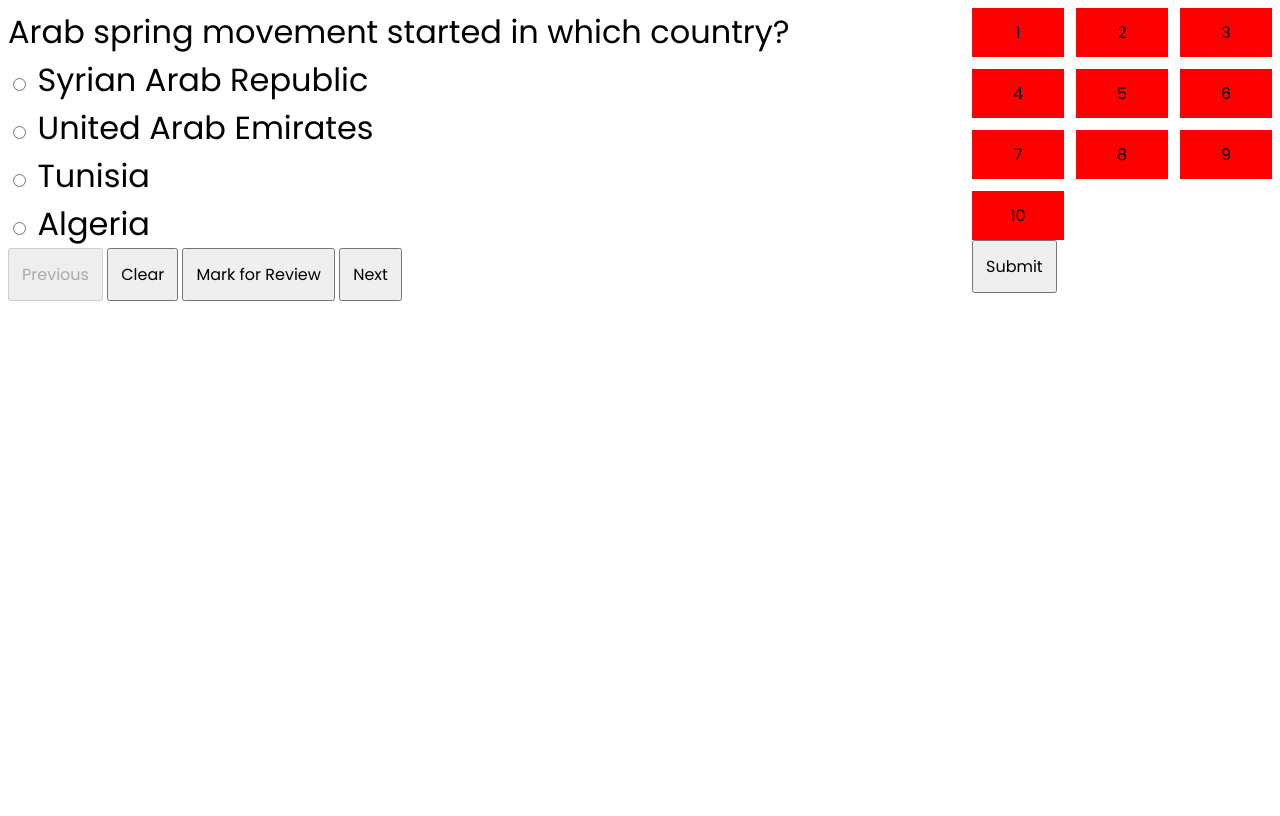
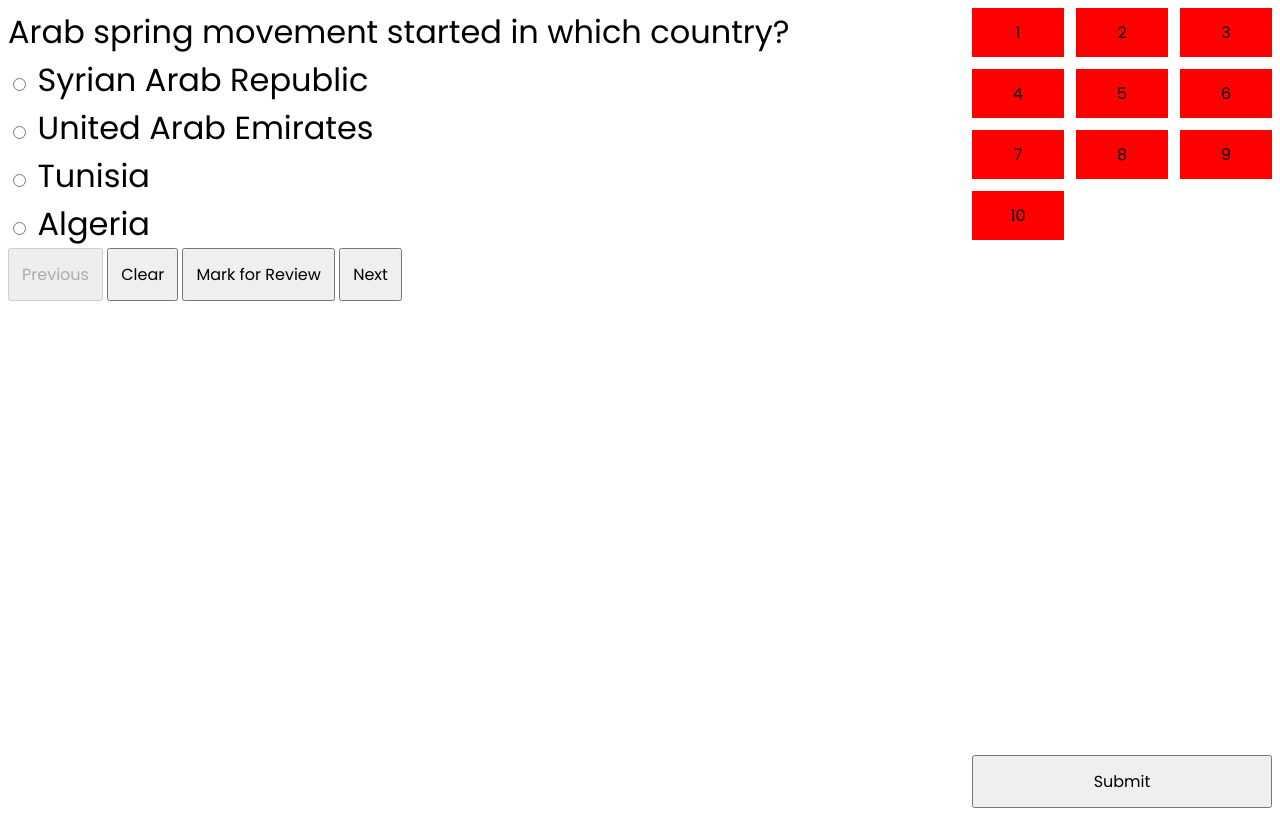
Before and after one commit to arup-basak/flask_question_model, a Flask app: page / in a window 1280 px wide. Run offline with Flask 2, Linux system fonts and the light colour scheme.

Commit message:
reposition submit button

```diff
--- a/static/styles/question_paper.css
+++ b/static/styles/question_paper.css
@@ -82,5 +82,13 @@ button {
     flex-direction: column;
 }
 
-.control_buttons {
+#sidebar {
+    display: flex;
+    flex-direction: column;
+    justify-content: space-between;
+    height: 100vh;
 }
+
+.submit {
+    width: 100%;
+}
```
